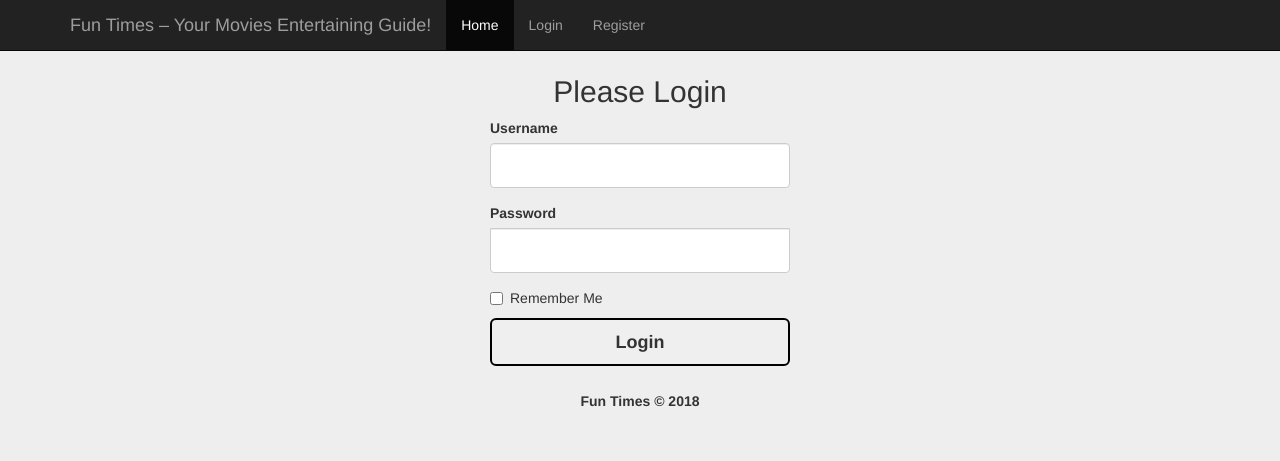
After one commit to TheAhmadOsman/WhereIsItStreaming, a Flask app: page /login in a window 1280 px wide. The commit adds this page. Shown: the top 461 px of the page. Run offline with Flask 2, Linux system fonts and the light colour scheme; some libraries are stand-ins or nearby versions.

Commit message:
Login and Registeration

```diff
--- a/app.py
+++ b/app.py
@@ -3,9 +3,10 @@ from flask_sqlalchemy import SQLAlchemy
 from flask_bootstrap import Bootstrap
 from flask_wtf import FlaskForm
 from wtforms import Form, BooleanField, StringField, PasswordField, validators
-from wtforms.validators import Required, InputRequired, Email, Length
+from wtforms.validators import Required, InputRequired, Email, Length, ValidationError
 from werkzeug.security import generate_password_hash, check_password_hash
 from flask_login import LoginManager, UserMixin, login_user, login_required, logout_user, current_user
+import sqlite3
 from justwatch import JustWatch
 import json
 import query
@@ -35,20 +36,35 @@ def load_user(user_id):
 
 
 class LoginForm(FlaskForm):
-    username = StringField('username', validators=[
+    username = StringField('Username', validators=[
         InputRequired(), Length(min=4, max=15)])
-    password = PasswordField('password', validators=[
+    password = PasswordField('Password', validators=[
         InputRequired(), Length(min=8, max=80)])
-    remember = BooleanField('remember me')
+    remember = BooleanField('Remember Me')
+
+    def validate_username(self, username):
+        user = Users.query.filter_by(username=username.data).first()
+        if user is not None:
+            raise ValidationError('Username or password are wrong.')
 
 
 class RegisterForm(FlaskForm):
-    email = StringField('email', validators=[InputRequired(), Email(
+    email = StringField('Email', validators=[InputRequired(), Email(
         message='Invalid email'), Length(max=50)])
-    username = StringField('username', validators=[
+    username = StringField('Username', validators=[
         InputRequired(), Length(min=4, max=15)])
-    password = PasswordField('password', validators=[
+    password = PasswordField('Password', validators=[
         InputRequired(), Length(min=8, max=80)])
+
+    def validate_username(self, username):
+        user = Users.query.filter_by(username=username.data).first()
+        if user is not None:
+            raise ValidationError('Please use a different username.')
+
+    def validate_email(self, email):
+        user = Users.query.filter_by(email=email.data).first()
+        if user is not None:
+            raise ValidationError('Please use a different email address.')
 
 
 class SearchCriteria(FlaskForm):
@@ -93,9 +109,6 @@ def login():
                 login_user(user, remember=form.remember.data)
                 return redirect(url_for('dashboard'))
 
-        return '<h1>Invalid username or password</h1>'
-        # return '<h1>' + form.username.data + ' ' + form.password.data + '</h1>'
-
     return render_template('login.html', form=form)
 
 
@@ -111,7 +124,7 @@ def register():
         db.session.add(new_user)
         db.session.commit()
 
-        return '<h1>New user has been created!</h1>'
+        return redirect(url_for('login'))
 
     return render_template('register.html', form=form)
 
--- /dev/null
+++ b/static/css/index.css
@@ -0,0 +1,19 @@
+body {
+  padding-top: 50px;
+}
+
+.index {
+  padding: 40px 15px;
+  text-align: center;
+}
+
+.index-btns {
+  float: center;
+  padding: 10px;
+  height: 40px;
+  width: 100px;
+  margin-left: 25px;
+  margin-right: 25px;
+  font-weight: bold;
+  border: 2px solid black;
+}
--- /dev/null
+++ b/static/css/login.css
@@ -0,0 +1,55 @@
+body {
+  padding-top: 40px;
+  padding-bottom: 40px;
+  background-color: #eee;
+}
+
+.form-login {
+  max-width: 330px;
+  padding: 15px;
+  margin: 0 auto;
+}
+
+.form-login .form-login-heading,
+.form-login .checkbox {
+  margin-bottom: 10px;
+}
+
+.form-login .checkbox {
+  font-weight: normal;
+}
+
+.form-login .form-control {
+  position: relative;
+  height: auto;
+  -webkit-box-sizing: border-box;
+  -moz-box-sizing: border-box;
+  box-sizing: border-box;
+  padding: 10px;
+  font-size: 16px;
+}
+
+.form-login .form-control:focus {
+  z-index: 2;
+}
+
+.form-login input[type="email"] {
+  margin-bottom: -1px;
+  border-bottom-right-radius: 0;
+  border-bottom-left-radius: 0;
+}
+
+.form-login input[type="password"] {
+  margin-bottom: 10px;
+  border-top-left-radius: 0;
+  border-top-right-radius: 0;
+}
+
+.sign-btns {
+  font-weight: bold;
+  border: 2px solid black;
+}
+
+.failed {
+  margin: 250px;
+}
--- /dev/null
+++ b/static/css/style.css
@@ -0,0 +1,6 @@
+.size_hack {
+    float: center;
+    height: 350px;
+    overflow: hidden;
+    margin: 10px;
+}
--- a/static/style.css
+++ /dev/null
@@ -1 +0,0 @@
-.size_hack { float:left; height:100px; overflow:hidden; margin:10px; }
--- /dev/null
+++ b/templates/index.html
@@ -0,0 +1,54 @@
+{% extends "bootstrap/base.html" %} {% block title %} Fun Times &ndash; Your Movies Entertaining Guide! {% endblock %} {%
+block styles %} {{super()}}
+<link rel="stylesheet" href="{{url_for('.static', filename='css/index.css')}}">
+<link type="image/x-icon" href="{{url_for( '.static', filename='favicon.ico')}}" rel="shortcut icon"> {% endblock %} {% block content %} {% block navbar %}
+<nav class="navbar navbar-inverse navbar-fixed-top">
+    <div class="container">
+        <div class="navbar-header">
+            <button type="button" class="navbar-toggle collapsed" data-toggle="collapse" data-target="#navbar" aria-expanded="false"
+                aria-controls="navbar">
+                <span class="sr-only">Toggle navigation</span>
+                <span class="icon-bar"></span>
+                <span class="icon-bar"></span>
+                <span class="icon-bar"></span>
+            </button>
+            <a class="navbar-brand" href="/">Fun Times &ndash; Your Movies Entertaining Guide!</a>
+        </div>
+        <div id="navbar" class="collapse navbar-collapse">
+            <ul class="nav navbar-nav">
+                <li class="active">
+                    <a href="/">Home</a>
+                </li>
+                <li>
+                    <a href="{{ url_for('login') }}">Login</a>
+                </li>
+                <li>
+                    <a href="{{ url_for('register') }}">Register</a>
+                </li>
+            </ul>
+        </div>
+    </div>
+</nav>
+{% endblock %}
+
+<div class="container">
+    <div class="index">
+        <h1>Fun Times &ndash; Your Movies Entertaining Guide!</h1>
+        <br>
+        <div>
+            <img src="{{url_for('.static', filename='tv-256.png')}}">
+        </div>
+        <br>
+        <br>
+        <p class="lead">To access our database and entertainment services, please login or register from the following links.</p>
+        <div class="text-center">
+            <a href="{{ url_for('login') }}" type="button" class="btn btn-default index-btns">Login</a>
+            <a href="{{ url_for('register') }}" type="button" class="btn btn-default index-btns">Register</a>
+        </div>
+    </div>
+</div>
+{% block footer %}
+<footer class="panel-heading margin-y-lg text-center align-top bg-dark" id="footer">
+    <b>Fun Times &copy; 2018</b>
+</footer>
+{% endblock %}{% endblock %}
--- /dev/null
+++ b/templates/login.html
@@ -0,0 +1,12 @@
+{% extends "index.html" %} {% import "bootstrap/wtf.html" as wtf %} {% block title %} Registration {% endblock %} {% block
+styles %} {{super()}}
+<link rel="stylesheet" href="{{url_for('.static', filename='css/login.css')}}"> {% endblock %} {% block navbar %} {{super()}} {% endblock %} {% block content %}
+<div class="container">
+    <form class="form-login" method="POST" action="/login">
+        <h2 class="form-login-heading text-center">Please Login</h2>
+        {{ form.hidden_tag() }} {{ wtf.form_field(form.username) }} {{ wtf.form_field(form.password) }} {{ wtf.form_field(form.remember)
+        }}
+        <button class="btn btn-lg btn-block sign-btns" type="submit">Login</button>
+    </form>
+</div>
+{% block footer %} {{super()}} {% endblock %} {% endblock %}
```
Also changed, not shown: templates/base.html (+30 -11 lines), templates/movie.html (+5 -8 lines), templates/register.html (added, +14 -0 lines), templates/result.html (+10 -14 lines), static/favicon.ico (added), static/tv-256.png (added).
